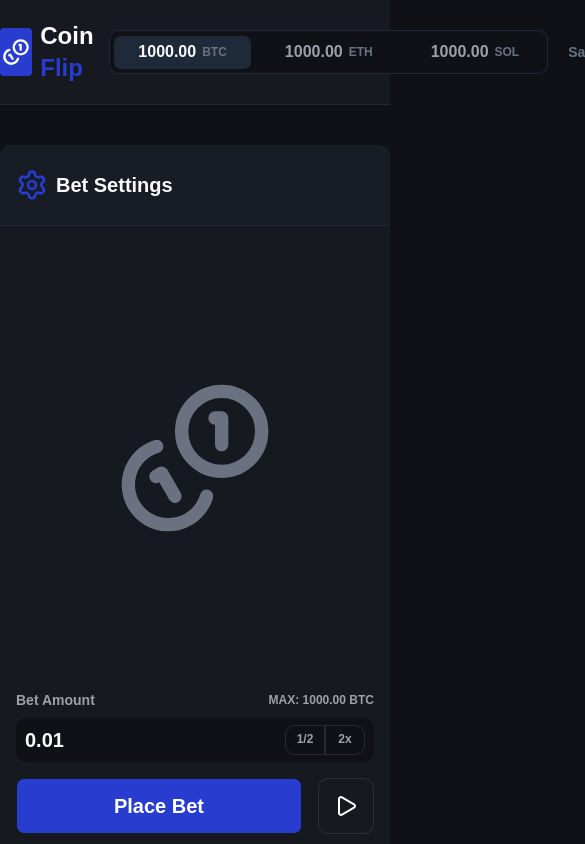
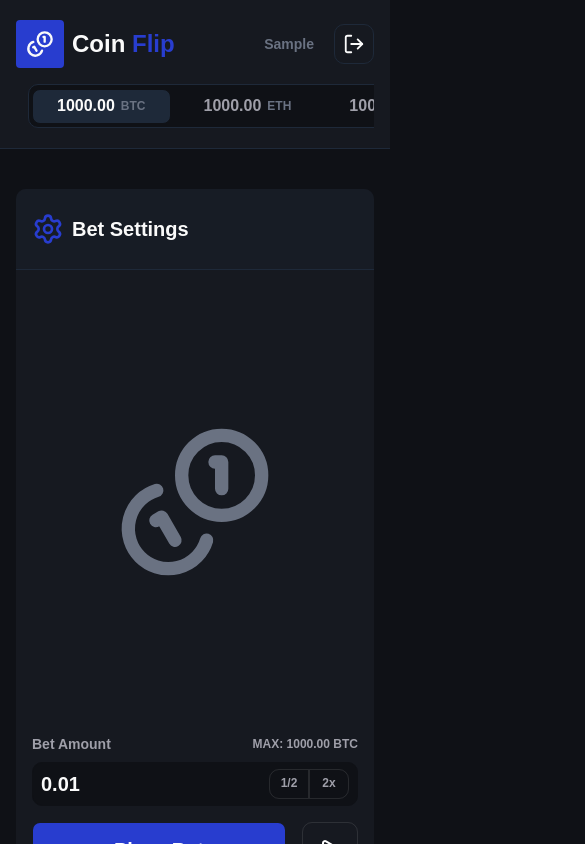
Before and after one commit to Makhare01/coin-flip-bet-simulator, a React (Vite) app: page / in a window 390 px wide. Both pictures are taken after typing "Sample" into the empty fields and a click on the button "Start Playing". Shown: the top 844 px of the page, 585 px wide, since content can reach past the window. Built offline with nearby package versions, Linux system fonts and the light colour scheme.

Commit message:
feat: add responsiveness (#6)

```diff
--- a/src/components/bet-history/history-filters.tsx
+++ b/src/components/bet-history/history-filters.tsx
@@ -13,7 +13,7 @@ type HistoryFiltersProps = {
 
 export const HistoryFilters = ({ search, setSearch, betResult, setBetResult }: HistoryFiltersProps) => {
     return (
-        <div className="flex items-center gap-2">
+        <div className="flex md:flex-row flex-col md:items-center gap-2">
             <InputGroup>
                 <InputGroupInput
                     type="text"
@@ -32,7 +32,7 @@ export const HistoryFilters = ({ search, setSearch, betResult, setBetResult }: H
                 value={betResult}
                 onValueChange={(value) => setBetResult(value as BetResult)}
             >
-                <SelectTrigger className="h-11! bg-input! w-[200px]">
+                <SelectTrigger className="h-11! bg-input! md:w-[200px] w-full">
                     <SelectValue placeholder="All Bets" />
                 </SelectTrigger>
                 <SelectContent>
--- a/src/components/bet-history/index.tsx
+++ b/src/components/bet-history/index.tsx
@@ -45,7 +45,7 @@ export const BetHistory = () => {
 
     return (
         <div className="rounded-md border mt-10">
-            <div className="flex items-center justify-between px-2 py-4 bg-card rounded-t-lg border-b-">
+            <div className="flex md:flex-row flex-col md:items-center md:justify-between px-2 py-4 bg-card gap-2 rounded-t-lg border-b-">
                 <div className="flex items-center">
                     <HistoryIcon className="size-8 text-primary" />
                     <h1 className="text-xl font-bold ml-2">Bet History</h1>
--- a/src/components/navigation/index.tsx
+++ b/src/components/navigation/index.tsx
@@ -1,14 +1,27 @@
 import { useUser } from "@/hooks/use-user";
+import { cn } from "@/lib/utils";
 import { Coins } from "lucide-react";
 import { LogoutDialog } from "./logout-dialog";
 import { UserBalance } from "./user-balance";
+
+const UserInfo = ({ name, className }: { name: string, className?: string }) => {
+    return (
+        <div className={cn("flex items-center gap-2", className)}>
+            <h3 className="text-sm text-gray-500 font-bold">
+                {name}
+            </h3>
+            <LogoutDialog />
+        </div>
+    )
+}
 
 export const Navigation = () => {
     const { userInfo } = useUser();
 
     return (
         <header className="w-full bg-card border-b border-gray-800">
-            <nav className="container mx-auto flex items-center justify-between py-5">
+            <nav className="container mx-auto flex flex-col md:flex-row md:items-center md:justify-between py-5 gap-4">
+                <div className="flex items-center justify-between">
                     <div className="flex items-center gap-2">
                         <div className="w-12 h-12 bg-primary rounded flex items-center justify-center">
                             <Coins className="size-7" />
@@ -17,14 +30,14 @@ export const Navigation = () => {
                             Coin <span className="text-primary">Flip</span>
                         </p>
                     </div>
+                    <UserInfo name={userInfo?.name ?? ""} className="md:hidden flex" />
+                </div>
 
-                <div className="flex items-center">
+
+                <div className="flex md:flex-row flex-col-reverse md:items-center gap-2">
                     <UserBalance />
 
-                    <h3 className="text-sm text-gray-500 ml-5 font-bold">
-                        {userInfo?.name}
-                    </h3>
-                    <LogoutDialog />
+                    <UserInfo name={userInfo?.name ?? ""} className="md:flex hidden" />
                 </div>
             </nav>
         </header>
--- a/src/components/navigation/user-balance.tsx
+++ b/src/components/navigation/user-balance.tsx
@@ -8,6 +8,7 @@ export const UserBalance = () => {
     const setPreferredCrypto = useUserSettingsStore((state) => state.setPreferredCrypto);
 
     return (
+        <div className="flex items-center gap-2 overflow-x-auto md:px-0 px-3">
             <Tabs
                 defaultValue={preferredCrypto}
                 onValueChange={(value) => {
@@ -22,5 +23,7 @@ export const UserBalance = () => {
                     ))}
                 </TabsList>
             </Tabs>
+        </div>
+
     );
 };
--- a/src/index.css
+++ b/src/index.css
@@ -116,6 +116,19 @@
   --radius-4xl: calc(var(--radius) + 16px);
 }
 
+@utility container {
+  padding-inline: 1rem;
+  margin-inline: auto;
+
+  @variant sm {
+    padding-inline: 1.5rem;
+  }
+
+  @variant lg {
+    padding-inline: 2rem;
+  }
+}
+
 @layer base {
   * {
     @apply border-border outline-ring/50;
```
Lines whose indentation alone changed are shown as unchanged.
